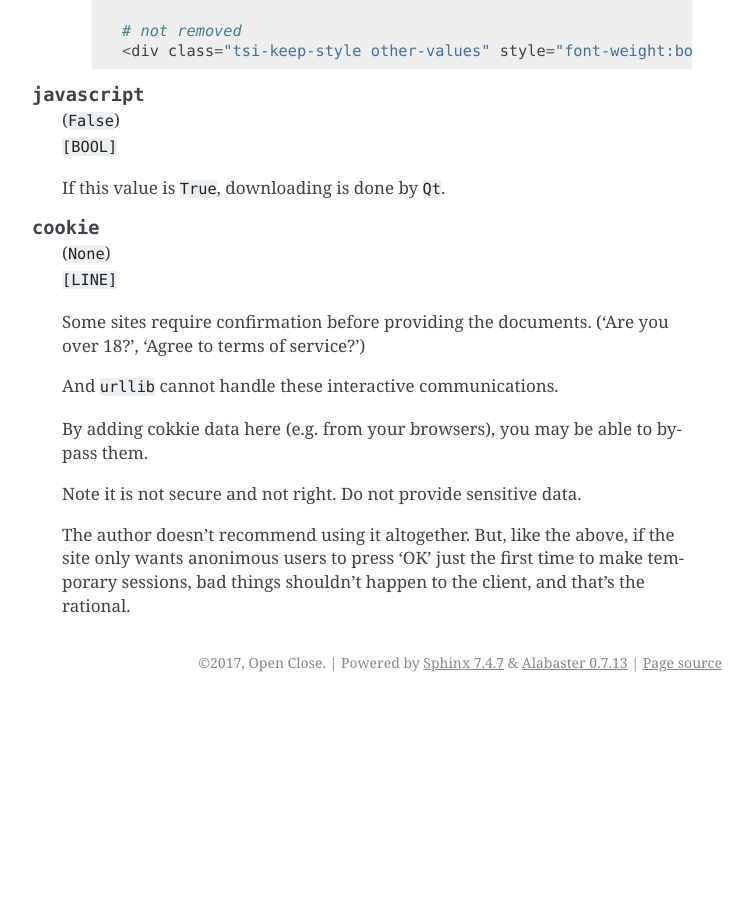
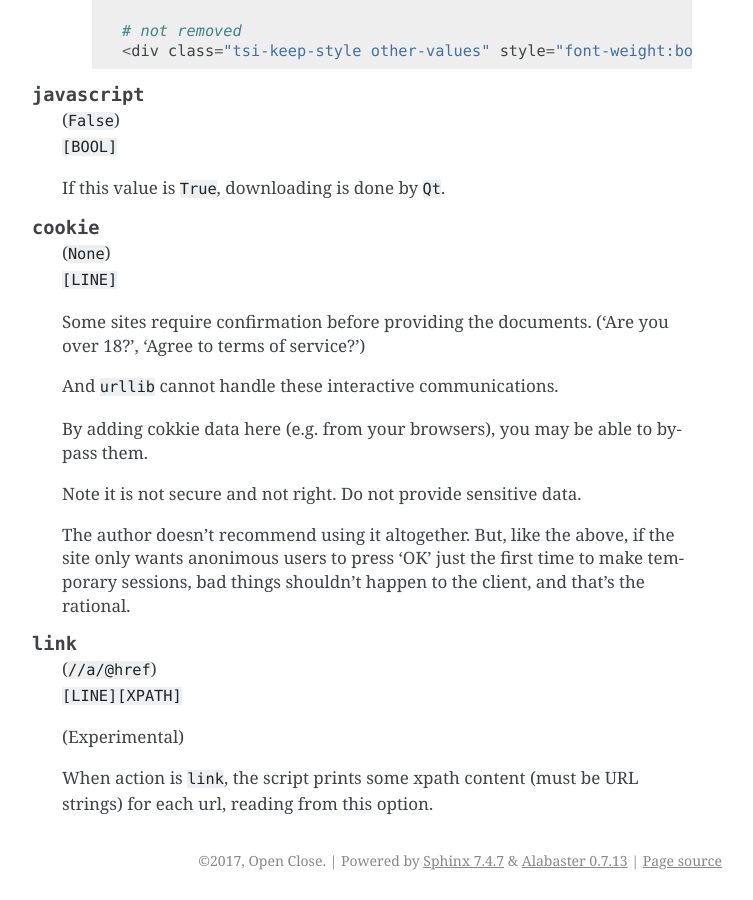
Before and after one commit to openandclose/tosixinch, a Sphinx documentation site: the page built from docs/options.rst, in a window 1280 px wide and 900 px high, scrolled down 12973 px. Shown: the whole window, without its empty margins (388-1141 px from the left). Built offline with Sphinx 7.4.7, drawn with Linux system fonts in a browser that asks for light colours; before the commit the page ends 13675 px from its top, so only the background shows below that.

Commit message:
Fix link.py doc and config

```diff
--- a/docs/options.rst
+++ b/docs/options.rst
@@ -749,3 +749,15 @@ So the names below are taken
     to press 'OK' just the first time to make temporary sessions,
     bad things shouldn't happen to the client,
     and that's the rational.
+
+
+.. confopt:: link
+
+    | (``//a/@href``)
+    | ``[LINE][XPATH]``
+
+    (Experimental)
+
+    When action is ``link``,
+    the script prints some xpath content (must be URL strings) for each url,
+    reading from this option.
--- a/docs/overview.rst
+++ b/docs/overview.rst
@@ -40,6 +40,7 @@ So, the three invocations below make no difference. ::
     * `appcheck <commandline.html#cmdoption-a>`__
     * `browser <commandline.html#cmdoption-b>`__
     * `check <commandline.html#cmdoption-c>`__
+    * `link  <commandline.html#cmdoption-link>`__
 
 The script executes only the first ``single action``
 (if there are many, or mixed with sequential ones),
```
Also changed, not shown: 1 other file.
